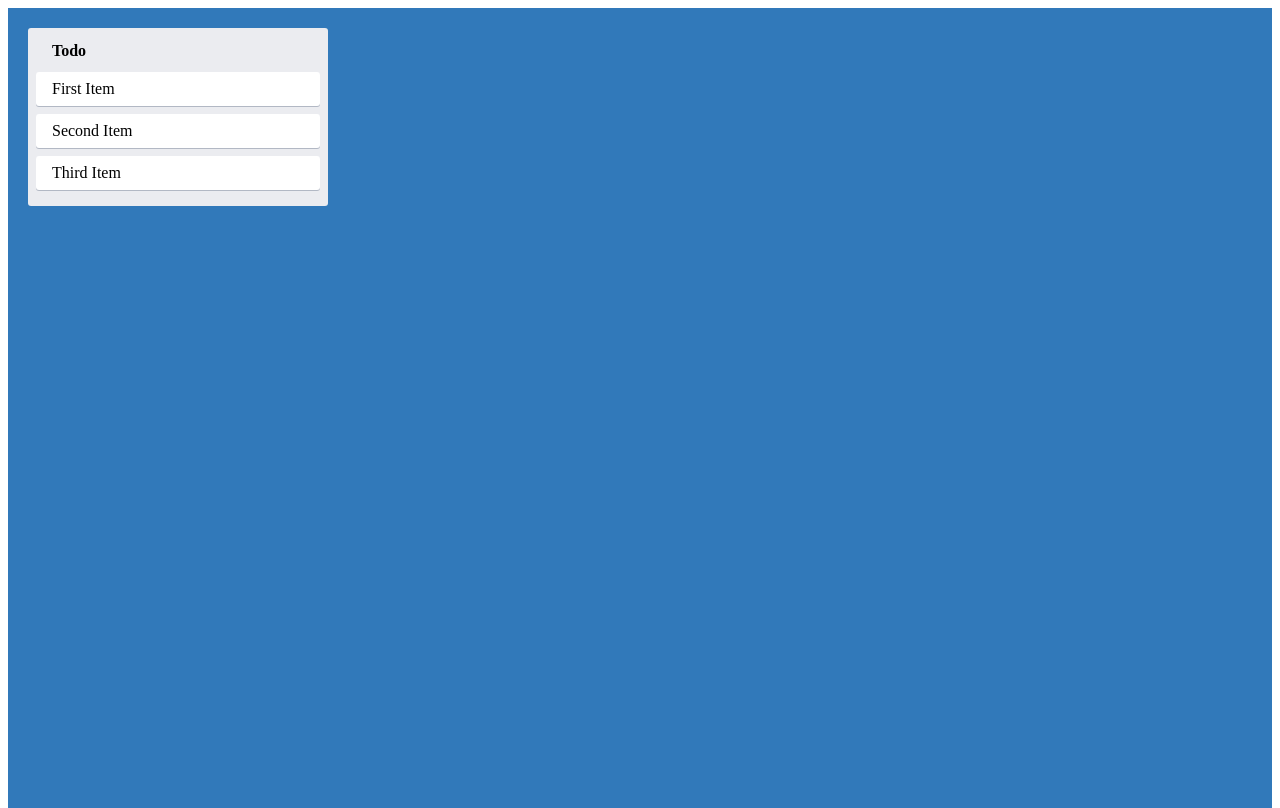
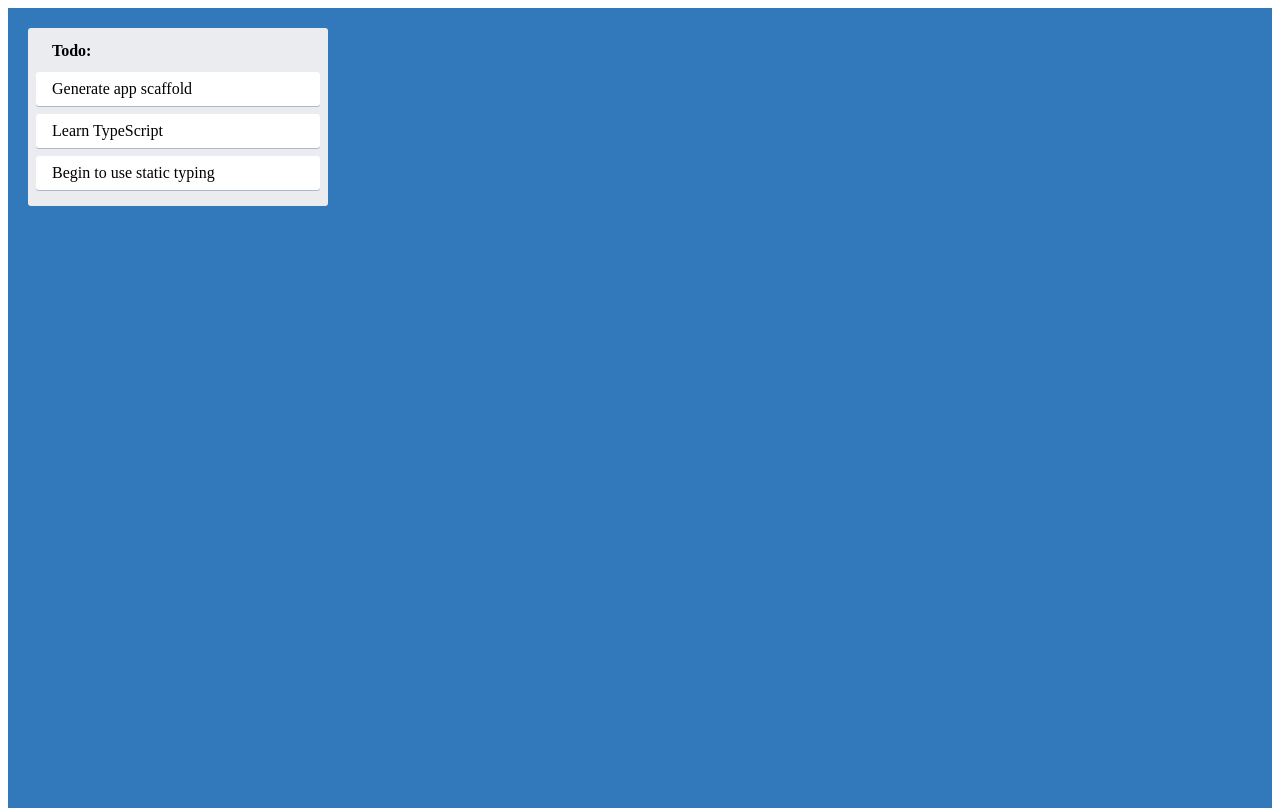
Before and after one commit to layoayeni/trello-clone, a React (Create React App) app: page / in a window 1280 px wide. Built offline with nearby package versions, Linux system fonts and the light colour scheme.

Commit message:
Refactored Column components

```diff
--- a/src/App.tsx
+++ b/src/App.tsx
@@ -1,19 +1,10 @@
-import {
-  AppContainer,
-  ColumnContainer,
-  ColumnTitle,
-  CardContainer
-} from './styles'
+import { AppContainer } from './styles'
+import { Column } from "./Column"
 
 export const App = () => {
   return (
     <AppContainer>
-      <ColumnContainer>
-        <ColumnTitle>Todo</ColumnTitle>
-        <CardContainer>First Item</CardContainer>
-        <CardContainer>Second Item</CardContainer>
-        <CardContainer>Third Item</CardContainer>
-      </ColumnContainer>
+      <Column text="Todo:" />
     </AppContainer>
   )
 }
```
